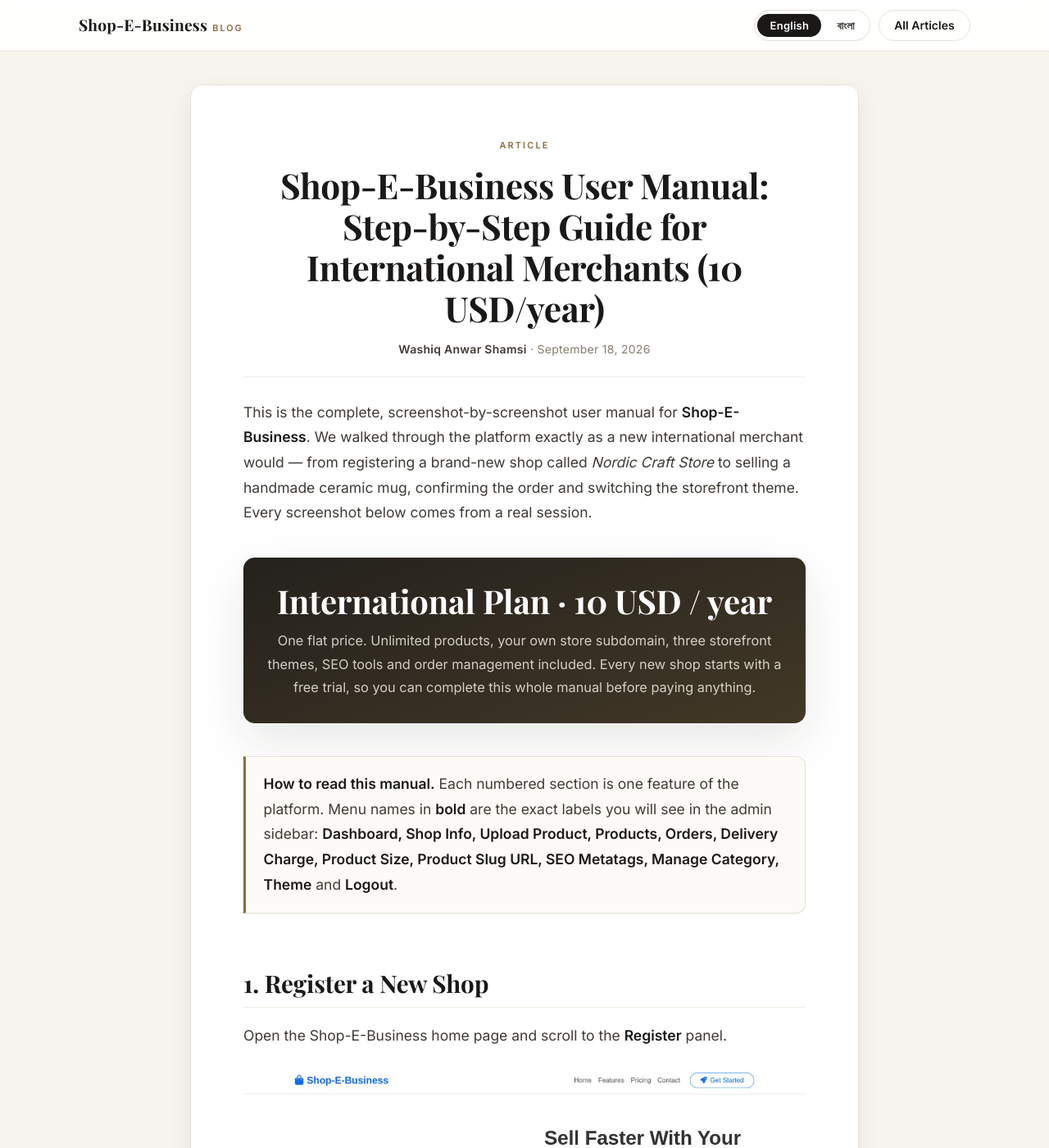
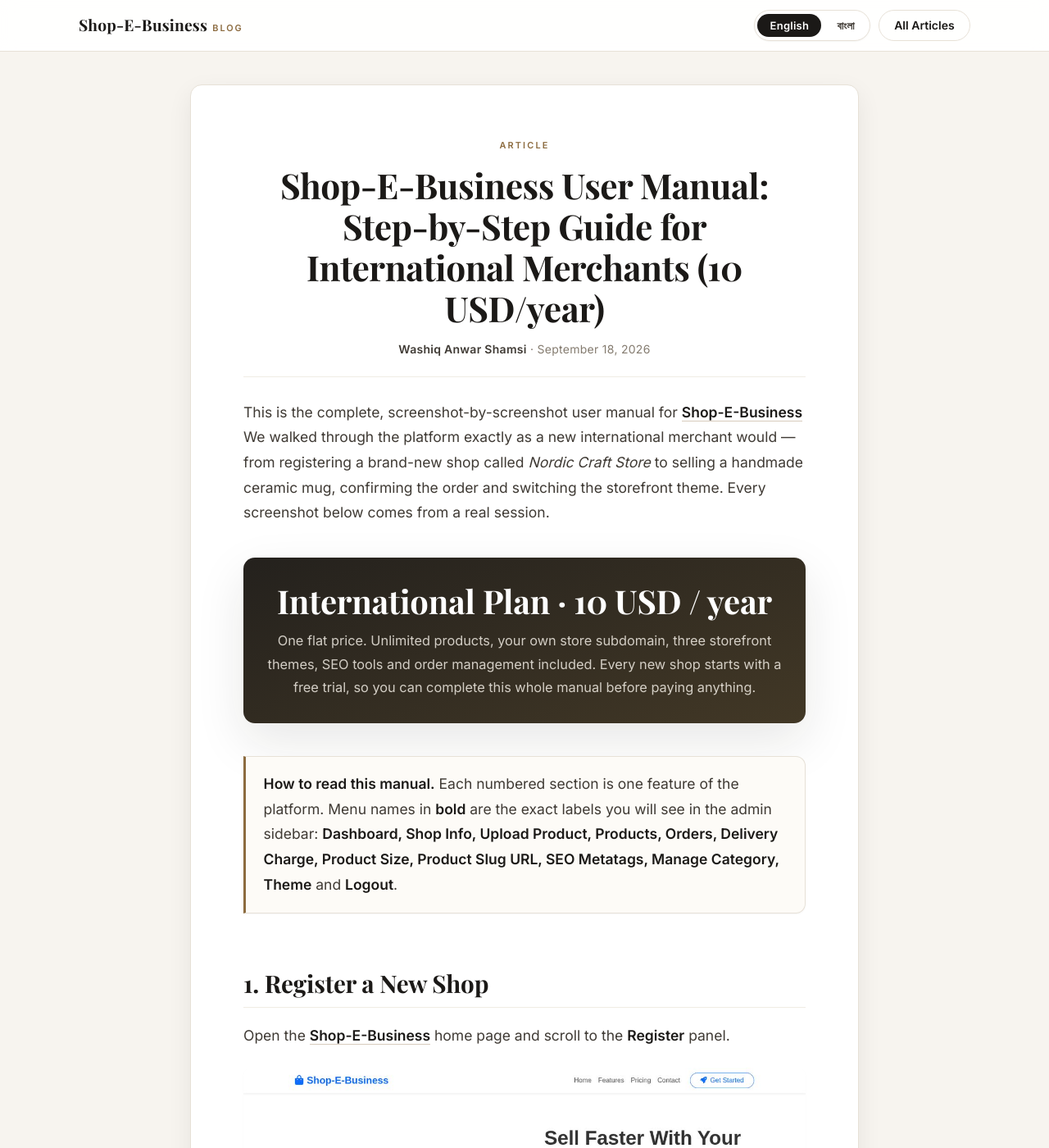
Before and after one commit to ShamsiShakeeb/shopebusiness-blog, a Jekyll site: the page built from _posts/2026-09-18-shop-e-business-user-manual-step-by-step.html, in a window 1280 px wide and 1400 px high. Shown: the whole window at 82% size. Built offline with Jekyll 4.4.1, drawn with Linux system fonts in a browser that asks for light colours.

Commit message:
Shop-e-business link included

```diff
--- a/_posts/2026-09-18-shop-e-business-user-manual-step-by-step.html
+++ b/_posts/2026-09-18-shop-e-business-user-manual-step-by-step.html
@@ -11,7 +11,7 @@
 ---
 
 <div id="content-en" class="lang-en">
-  <p>This is the complete, screenshot-by-screenshot user manual for <strong>Shop-E-Business</strong>. We walked through the platform exactly as a new international merchant would — from registering a brand-new shop called <em>Nordic Craft Store</em> to selling a handmade ceramic mug, confirming the order and switching the storefront theme. Every screenshot below comes from a real session.</p>
+  <p>This is the complete, screenshot-by-screenshot user manual for <a href="https://www.shopebusiness.com" target="_blank" rel="noopener noreferrer"><strong>Shop-E-Business</strong></a> We walked through the platform exactly as a new international merchant would — from registering a brand-new shop called <em>Nordic Craft Store</em> to selling a handmade ceramic mug, confirming the order and switching the storefront theme. Every screenshot below comes from a real session.</p>
 
   <div class="price-box">
     <h3>International Plan · 10 USD / year</h3>
@@ -23,7 +23,7 @@
   </div>
 
   <h2>1. Register a New Shop</h2>
-  <p>Open the Shop-E-Business home page and scroll to the <strong>Register</strong> panel.</p>
+  <p>Open the <a href="https://www.shopebusiness.com" target="_blank" rel="noopener noreferrer"><strong>Shop-E-Business</strong></a> home page and scroll to the <strong>Register</strong> panel.</p>
   <img src="{{ site.baseurl }}/assets/img/user-manual/01-home-landing.jpg" alt="Shop-E-Business home page" loading="lazy">
   <ol>
     <li><strong>Shop Name</strong> — your brand name as customers will see it (we used <em>Nordic Craft Store</em>).</li>
@@ -185,7 +185,7 @@
 </div>
 
 <div id="content-bn" class="lang-bn">
-  <p>এটি <strong>শপ-ই-বিজনেস (Shop-E-Business)</strong>-এর সম্পূর্ণ, স্ক্রিনশট-সহ ইউজার ম্যানুয়াল। আমরা একজন নতুন আন্তর্জাতিক ব্যবসায়ীর মতো করে পুরো প্ল্যাটফর্মটি ব্যবহার করেছি — <em>Nordic Craft Store</em> নামে একটি নতুন শপ রেজিস্ট্রেশন থেকে শুরু করে হাতে তৈরি সিরামিক মগ বিক্রি, অর্ডার কনফার্ম এবং স্টোরফ্রন্ট থিম পরিবর্তন পর্যন্ত। নিচের প্রতিটি স্ক্রিনশট বাস্তব সেশন থেকে নেওয়া।</p>
+  <p>এটি শপ-ই-বিজনেস (<a href="https://www.shopebusiness.com" target="_blank" rel="noopener noreferrer"><strong>Shop-E-Business</strong></a>) -এর সম্পূর্ণ, স্ক্রিনশট-সহ ইউজার ম্যানুয়াল। আমরা একজন নতুন আন্তর্জাতিক ব্যবসায়ীর মতো করে পুরো প্ল্যাটফর্মটি ব্যবহার করেছি — <em>Nordic Craft Store</em> নামে একটি নতুন শপ রেজিস্ট্রেশন থেকে শুরু করে হাতে তৈরি সিরামিক মগ বিক্রি, অর্ডার কনফার্ম এবং স্টোরফ্রন্ট থিম পরিবর্তন পর্যন্ত। নিচের প্রতিটি স্ক্রিনশট বাস্তব সেশন থেকে নেওয়া।</p>
 
   <div class="price-box">
     <h3>আন্তর্জাতিক প্ল্যান · ১০ USD / বছর</h3>
```
Also changed, not shown: other parts of _posts/2026-09-18-shop-e-business-user-manual-step-by-step.html (+1 -1 lines).
